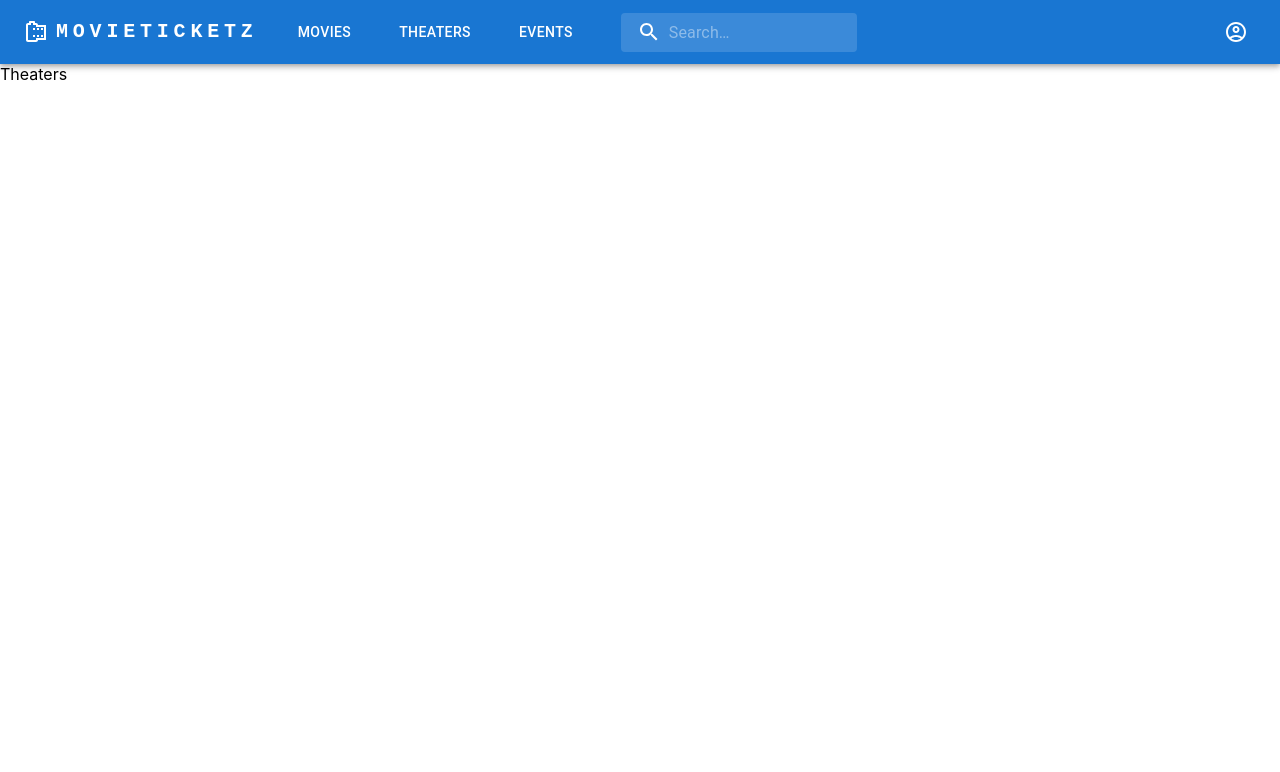
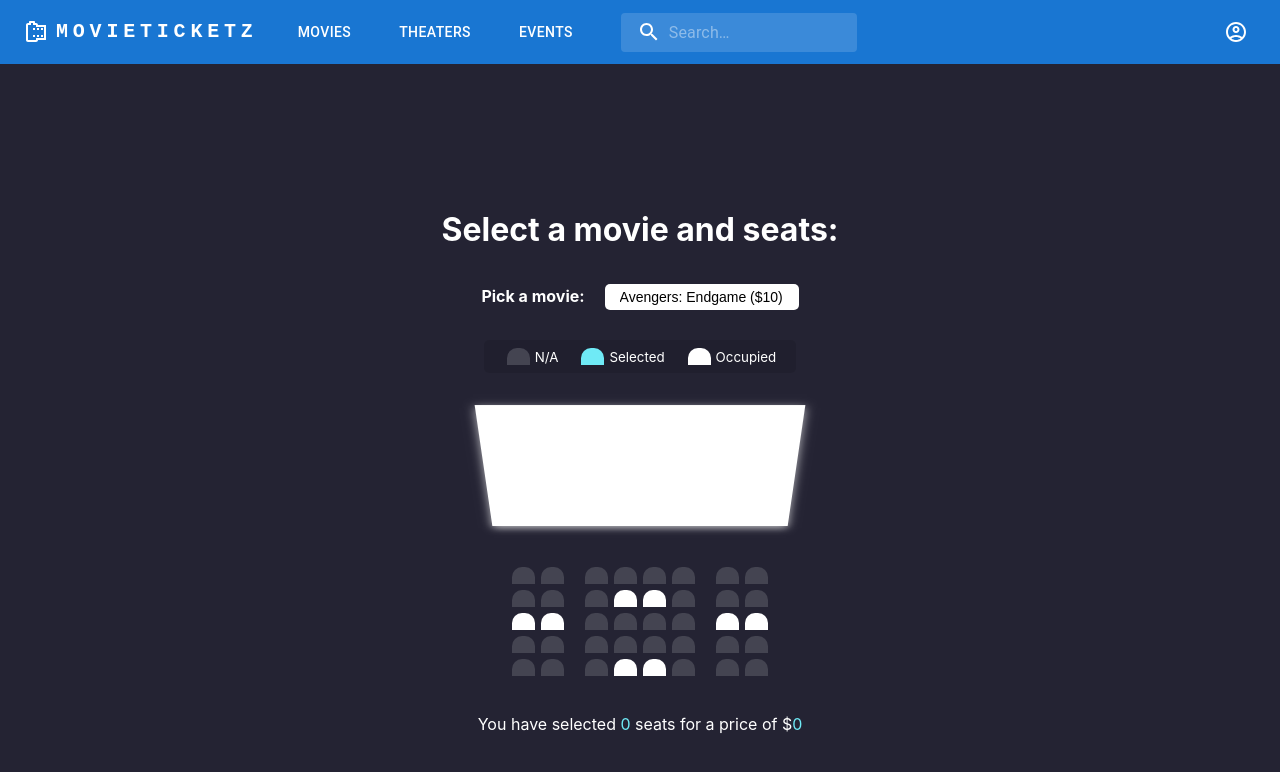
Before and after one commit to ferideberisha/Cinema, a React (Create React App) app in the folder frontend/: page /theaters in a window 1280 px wide. Shown: the top 772 px of the page. Built offline with nearby package versions, Linux system fonts and the light colour scheme.

Commit message:
theaters page

```diff
--- /dev/null
+++ b/frontend/src/pages/Theaters/theaters.css
@@ -0,0 +1,126 @@
+.theaters-page {
+    background-color: #242333;
+    box-sizing: border-box;
+    color: #fff;
+    display: flex;
+    flex-direction: column;
+    align-items: center;
+    justify-content: center;
+    height: 100vh;
+    margin: 0;
+  }
+
+  .theaters-page .theaters-movie-container label {
+    color: #fff;
+    font-size: 16px;
+    font-weight: bold;
+    margin-right: 10px;
+  }
+
+  .theaters-movie-container {
+    margin: 14px 0;
+  }
+
+  .theaters-page .theaters-movie-container select {
+    background-color: #fff;
+    border: 0;
+    border-radius: 5px;
+    font-size: 14px;
+    margin-left: 10px;
+    padding: 5px 15px 5px 15px;
+    -moz-appearance: none;
+    -webkit-appearance: none;
+    appearance: none;
+  }
+
+  .theaters-container {
+    perspective: 1000px;
+    margin-bottom: 30px;
+  }
+
+  .theaters-page .theaters-showcase {
+    background: rgb(0, 0, 0, 0.1);
+    padding: 5px 10px;
+    border-radius: 5px;
+    color: #777;
+    list-style-type: none;
+    display: flex;
+    justify-content: space-between;
+  }
+
+  .theaters-page .theaters-showcase li {
+    display: flex;
+    align-items: center;
+    justify-content: center;
+    margin: 0 10px;
+  }
+
+  .theaters-page .theaters-showcase li small {
+    margin-left: 2px;
+    color: #fff;
+  }
+
+  .theaters-page .theaters-seat {
+    background-color: #444451;
+    width: 23px;
+    height: 17px;
+    margin:3px;
+    border-top-left-radius: 10px;
+    border-top-right-radius: 10px;
+  }
+
+  .theaters-page .theaters-seat.selected {
+    background-color: #6feaf7;
+  }
+
+  .theaters-seat.selected0 {
+    background-color: #6feaf6;
+  }
+
+  .theaters-page .theaters-seat.occupied {
+    background-color: #fff;
+  }
+
+  .theaters-seat:nth-of-type(2){
+    margin-right: 18px;
+  }
+
+  .theaters-page .theaters-seat.na {
+    background-color: #a0a0a0;
+    cursor: default;
+  }
+
+  .theaters-seat:nth-last-of-type(2) {
+    margin-left: 18px;
+  }
+
+  .theaters-showcase .seat:not(.occupied):hover {
+    cursor: default;
+    transform: scale(1);
+  }
+
+  .theaters-seat:not(.occupied):hover {
+    cursor: pointer;
+    transform: scale(1.2);
+  }
+
+  .theaters-page .theaters-screen {
+    height: 160px;
+    width: 100%;
+    background-color: #fff;
+    margin: 15px 0;
+    transform: rotateX(-45deg);
+    box-shadow: 0 3px 10px rgba(255, 255, 255, 0.7);
+  }
+  .theaters-page .theaters-row {
+    display: flex;
+    justify-content: center;
+  }
+
+  p.text {
+    margin: 5px 0;
+  }
+
+  p.text span {
+    color: #6feaf6;
+  }
--- a/frontend/src/pages/Theaters/theaters.js
+++ b/frontend/src/pages/Theaters/theaters.js
@@ -1,7 +1,184 @@
-import React from "react";
+import React, { useState, useEffect } from "react";
+import "./theaters.css";
+
+function setMovieData(movieIndex, moviePrice) {
+  localStorage.setItem("selectedMovieIndex", movieIndex);
+  localStorage.setItem("selectedMoviePrice", moviePrice);
+}
+
+function MovieSelector() {
+  const handleMovieChange = (event) => {
+    const movieIndex = event.target.value;
+    const moviePrice =
+      event.target.options[event.target.selectedIndex].text.match(/\d+/g)[0];
+    setMovieData(movieIndex, moviePrice);
+  };
+  return (
+    <div className="theaters-movie-container">
+      <label>Pick a movie:</label>
+      <select id="movie" onChange={handleMovieChange}>
+        <option value="10">Avengers: Endgame ($10)</option>
+        <option value="12">Joker ($12)</option>
+        <option value="8">Toy Story 4 ($8)</option>
+        <option value="9">The Lion King ($9)</option>
+      </select>
+    </div>
+  );
+}
+
+function TheaterSeats() {
+  // eslint-disable-next-line no-unused-vars
+  const [selectedSeats, setSelectedSeats] = useState([]);
+
+  useEffect(() => {
+    populateUI();
+  }, []);
+
+  function populateUI() {
+    const selectedSeats = JSON.parse(localStorage.getItem("selectedSeats"));
+
+    if (selectedSeats !== null && selectedSeats.length > 0) {
+      const seats = document.querySelectorAll(".theaters-seat");
+      seats.forEach((seat, index) => {
+        if (selectedSeats.indexOf(index + 1) > -1) {
+          seat.classList.add("selected");
+        }
+        if (
+          seat.classList.contains("na") ||
+          seat.classList.contains("occupied")
+        ) {
+          seat.classList.add("unselectable");
+        }
+      });
+      setSelectedSeats(selectedSeats);
+    }
+    const selectedMovieIndex = localStorage.getItem("selectedMovieIndex");
+    if (selectedMovieIndex !== null) {
+      document.getElementById("movie").value = selectedMovieIndex;
+    }
+  }
+
+  function handleSeatClick(event) {
+    const seat = event.target;
+
+    if (
+      seat.classList.contains("occupied") ||
+      seat.classList.contains("unselectable")
+    ) {
+      return;
+    }
+
+    seat.classList.toggle("selected");
+
+    const selectedSeats = document.querySelectorAll(".theaters-seat.selected");
+
+    const seatsIndex = [...selectedSeats].map((seat) =>
+      Array.prototype.indexOf.call(seat.parentNode.children, seat)
+    );
+
+    localStorage.setItem("selectedSeats", JSON.stringify(seatsIndex));
+
+    const selectedSeatsCount = selectedSeats.length;
+    const ticketPrice = localStorage.getItem("selectedMoviePrice");
+
+    document.getElementById("count").innerText = selectedSeatsCount;
+    document.getElementById("total").innerText =
+      selectedSeatsCount * ticketPrice;
+  }
+
+  return (
+    <div>
+      <ul className="theaters-showcase">
+        <li>
+          <div className="theaters-seat"></div>
+          <small>N/A</small>
+        </li>
+        <li>
+          <div className="theaters-seat selected0"></div>
+          <small>Selected</small>
+        </li>
+        <li>
+          <div className="theaters-seat occupied"></div>
+          <small>Occupied</small>
+        </li>
+      </ul>
+
+      <div className="theaters-container">
+        <div className="theaters-screen"></div>
+
+        <div className="theaters-row" onClick={handleSeatClick}>
+          <div className="theaters-seat"></div>
+          <div className="theaters-seat"></div>
+          <div className="theaters-seat"></div>
+          <div className="theaters-seat"></div>
+          <div className="theaters-seat"></div>
+          <div className="theaters-seat"></div>
+          <div className="theaters-seat"></div>
+          <div className="theaters-seat"></div>
+        </div>
+        <div className="theaters-row" onClick={handleSeatClick}>
+          <div className="theaters-seat"></div>
+          <div className="theaters-seat"></div>
+          <div className="theaters-seat"></div>
+          <div className="theaters-seat occupied"></div>
+          <div className="theaters-seat occupied"></div>
+          <div className="theaters-seat"></div>
+          <div className="theaters-seat"></div>
+          <div className="theaters-seat"></div>
+        </div>
+        <div className="theaters-row" onClick={handleSeatClick}>
+          <div className="theaters-seat occupied"></div>
+          <div className="theaters-seat occupied"></div>
+          <div className="theaters-seat"></div>
+          <div className="theaters-seat"></div>
+          <div className="theaters-seat"></div>
+          <div className="theaters-seat"></div>
+          <div className="theaters-seat occupied"></div>
+          <div className="theaters-seat occupied"></div>
+        </div>
+        <div className="theaters-row" onClick={handleSeatClick}>
+          <div className="theaters-seat"></div>
+          <div className="theaters-seat"></div>
+          <div className="theaters-seat"></div>
+          <div className="theaters-seat"></div>
+          <div className="theaters-seat"></div>
+          <div className="theaters-seat"></div>
+          <div className="theaters-seat"></div>
+          <div className="theaters-seat"></div>
+        </div>
+        <div className="theaters-row" onClick={handleSeatClick}>
+          <div className="theaters-seat"></div>
+          <div className="theaters-seat"></div>
+          <div className="theaters-seat"></div>
+          <div className="theaters-seat occupied"></div>
+          <div className="theaters-seat occupied"></div>
+          <div className="theaters-seat"></div>
+          <div className="theaters-seat"></div>
+          <div className="theaters-seat"></div>
+        </div>
+      </div>
+    </div>
+  );
+}
 
 function Theaters() {
-  return <div>Theaters</div>;
+  return (
+    <html lang="en">
+      <head>
+        <meta charset="UTF-8" />
+        <title>theaters</title>
+      </head>
+      <body className="theaters-body theaters-page">
+        <h1>Select a movie and seats:</h1>
+        <MovieSelector className="theaters-movie-container" />
+        <TheaterSeats className="theaters-container" />
+        <p class="text">
+          You have selected <span id="count">0</span> seats for a price of $
+          <span id="total">0</span>
+        </p>
+      </body>
+    </html>
+  );
 }
 
 export default Theaters;
```
Also changed, not shown: package.json (added, +10 -0 lines), 2 other files (tests, documents, lock files or other folders).
